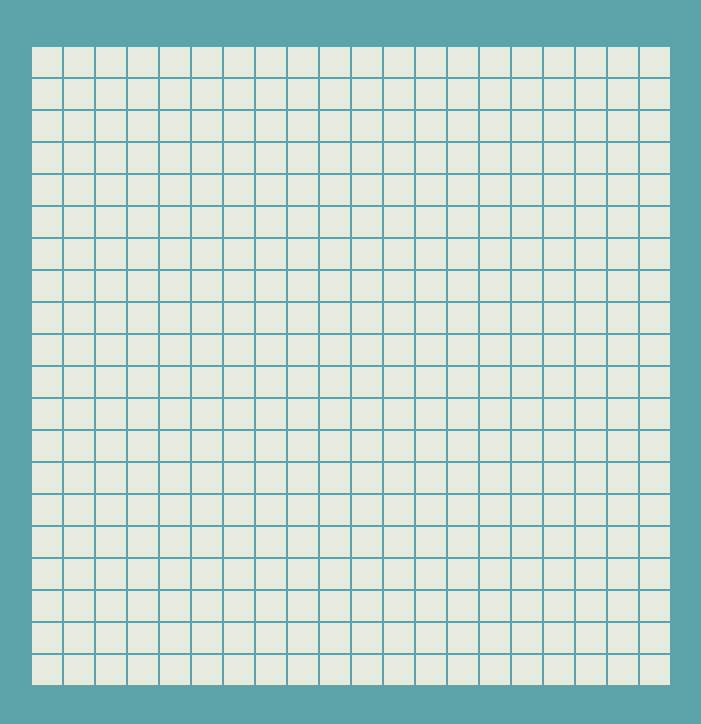
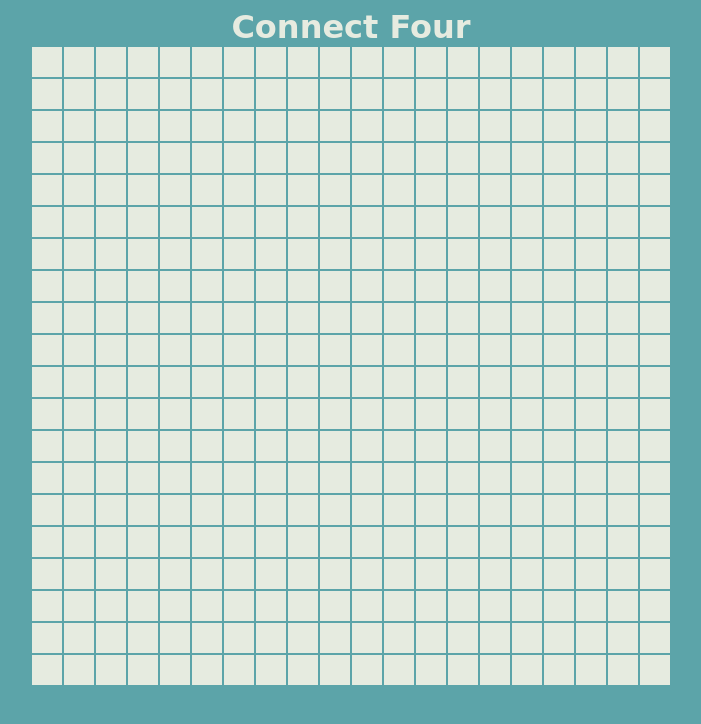
Before and after one commit to leon-do/connect-4, a plain HTML site: page connect4.html in a window 1280 px wide. Shown: the whole page, without its empty margins (289-990 px from the left). Drawn offline with nearby package versions, Linux system fonts and the light colour scheme; a web font is replaced by a local one.

Commit message:
added a title

```diff
--- a/connect4.html
+++ b/connect4.html
@@ -8,10 +8,12 @@
 	<style>
 		body{
 			background-color: #5CA4A9;
+			font-family: 'Megrim', cursive;
+			text-align: center;
 		}
-		.container{
-			text-align: center;
-			padding-top: 3%;
+		h1{
+			color: #E6EBE0;
+			margin: 0;
 		}
 		button{
 			height: 30px;
@@ -20,7 +22,6 @@
 			border:none;
 			margin: 1px;
 			font-size: 20px;
-			font-family: 'Megrim', cursive;
 		}
 		button:focus{
 			outline:none;
@@ -28,7 +29,7 @@
 	</style>
 </head>
 <body>
-
+	<h1> Connect Four </h1>
 	<div class="container"> </div>
 
 
```
